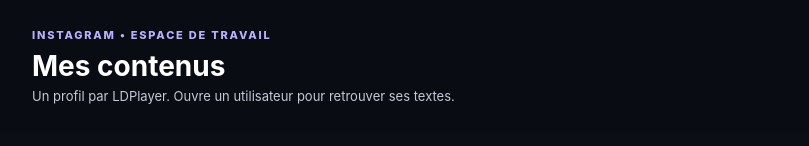
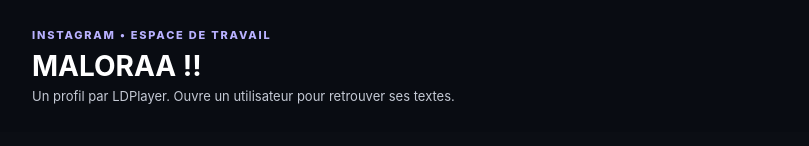
Before and after one commit to Lemarbalitte/instagram-manager, a plain HTML site: page index.html in a window 1280 px wide. Shown: the top 146 px of the page, without its empty margins (228-1037 px from the left). Drawn offline with Linux system fonts and the light colour scheme.

Commit message:
Change header title to 'MALORAA !!'

```diff
--- a/index.html
+++ b/index.html
@@ -44,7 +44,7 @@ input[type=file]{display:none}
 </style>
 </head>
 <body>
-<header><div class="top"><div class="eyebrow">Instagram • espace de travail</div><h1>Mes contenus</h1><p class="sub">Un profil par LDPlayer. Ouvre un utilisateur pour retrouver ses textes.</p></div></header>
+<header><div class="top"><div class="eyebrow">Instagram • espace de travail</div><h1>MALORAA !!</h1><p class="sub">Un profil par LDPlayer. Ouvre un utilisateur pour retrouver ses textes.</p></div></header>
 <main>
 <div id="home">
 <div class="actions">
```
